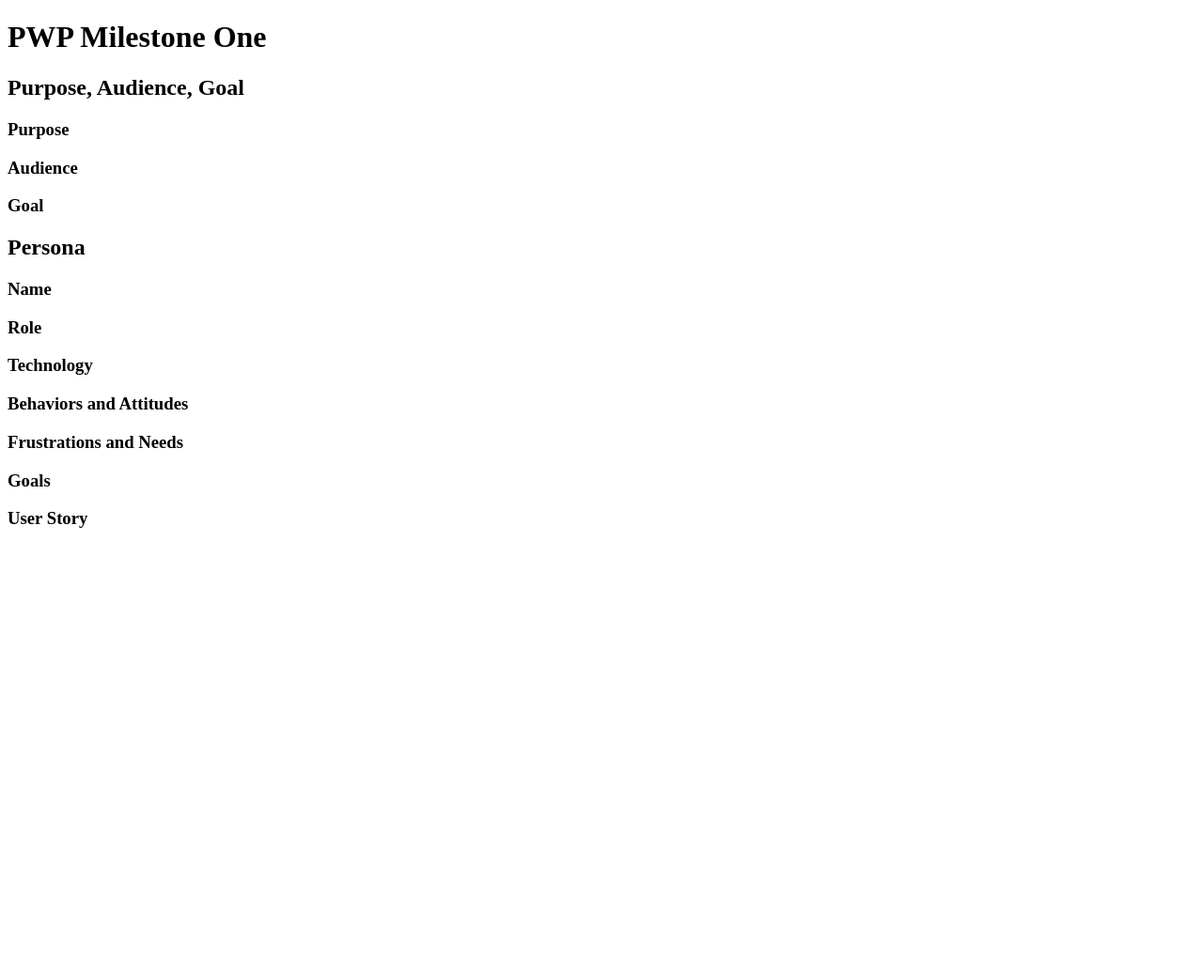
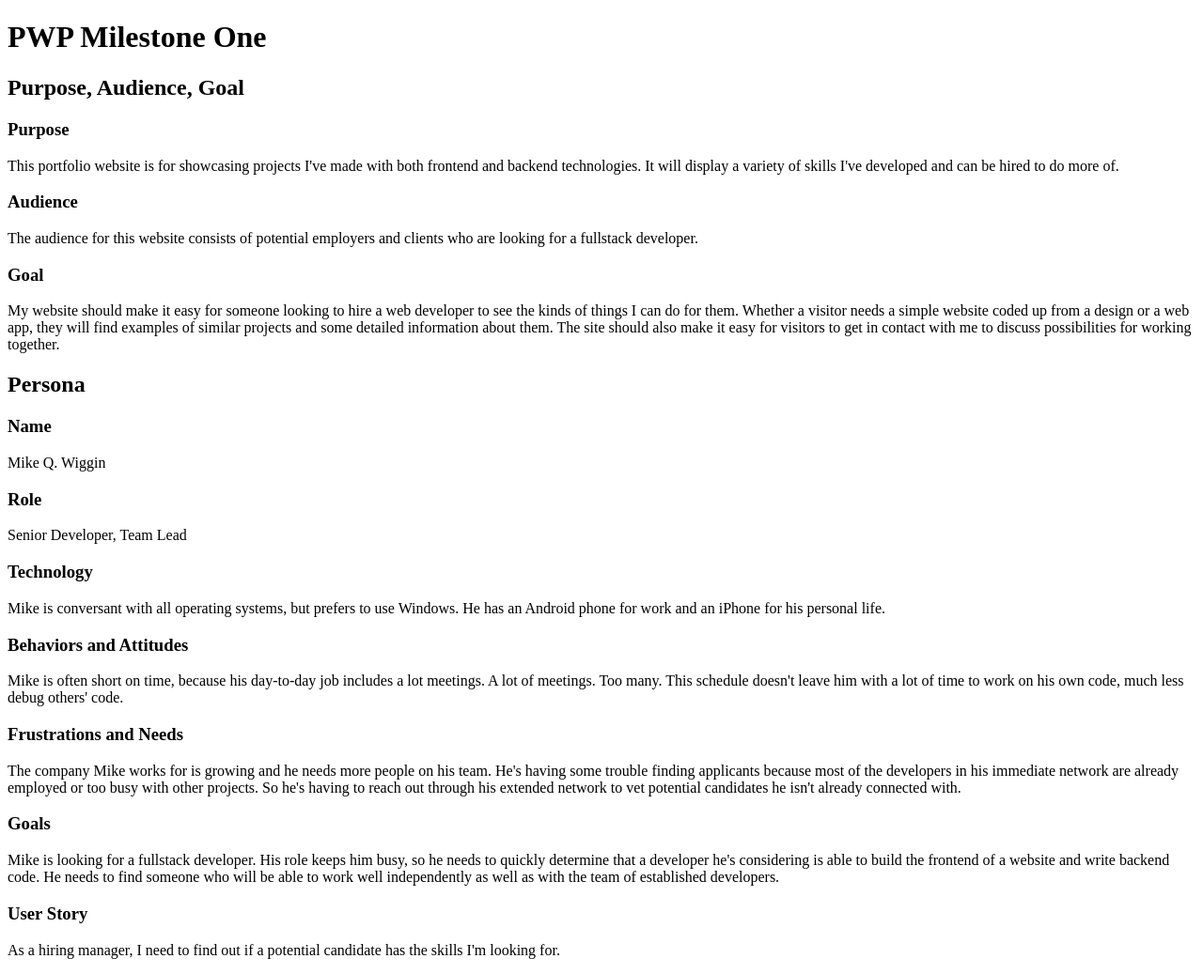
Before and after one commit to DMCatanach/web-dev-portfolio, a plain HTML site: page public_html/documentation/milestone-1.html in a window 1280 px wide. Shown: the whole page at 94% size. Before the commit the page ends 800 px from the top, so only its background shows below. Drawn offline with Linux system fonts and the light colour scheme.

Commit message:
Contains 100% more purpose and persona content

```diff
--- a/public_html/documentation/milestone-1.html
+++ b/public_html/documentation/milestone-1.html
@@ -11,16 +11,36 @@
 <h1>PWP Milestone One</h1>
 <h2>Purpose, Audience, Goal</h2>
 <h3>Purpose</h3>
+<p>This portfolio website is for showcasing projects I've made with both frontend and backend technologies. It will display
+a variety of skills I've developed and can be hired to do more of. </p>
 <h3>Audience</h3>
+<p>The audience for this website consists of potential employers and clients who are looking for a fullstack developer.</p>
 <h3>Goal</h3>
+<p>My website should make it easy for someone looking to hire a web developer to see the kinds of things I can do for them.
+Whether a visitor needs a simple website coded up from a design or a web app, they will find examples of similar projects
+and some detailed information about them. The site should also make it easy for visitors to get in contact with me to
+discuss possibilities for working together.</p>
 <h2>Persona</h2>
 <h3>Name</h3>
+<p>Mike Q. Wiggin</p>
 <h3>Role</h3>
+<p>Senior Developer, Team Lead</p>
 <h3>Technology</h3>
+<p>Mike is conversant with all operating systems, but prefers to use Windows. He has an Android phone for work and an
+iPhone for his personal life.</p>
 <h3>Behaviors and Attitudes</h3>
+<p>Mike is often short on time, because his day-to-day job includes a lot meetings. A lot of meetings. Too many. This
+schedule doesn't leave him with a lot of time to work on his own code, much less debug others' code.</p>
 <h3>Frustrations and Needs</h3>
+<p>The company Mike works for is growing and he needs more people on his team. He's having some trouble finding
+    applicants because most of the developers in his immediate network are already employed or too busy with other
+    projects. So he's having to reach out through his extended network to vet potential candidates he isn't already
+connected with.</p>
 <h3>Goals</h3>
+<p>Mike is looking for a fullstack developer. His role keeps him busy, so he needs to quickly determine that a developer
+he's considering is able to build the frontend of a website and write backend code. He needs to find someone who will be
+able to work well independently as well as with the team of established developers.</p>
 <h3>User Story</h3>
-
+<p>As a hiring manager, I need to find out if a potential candidate has the skills I'm looking for.</p>
 </body>
 </html>
```
